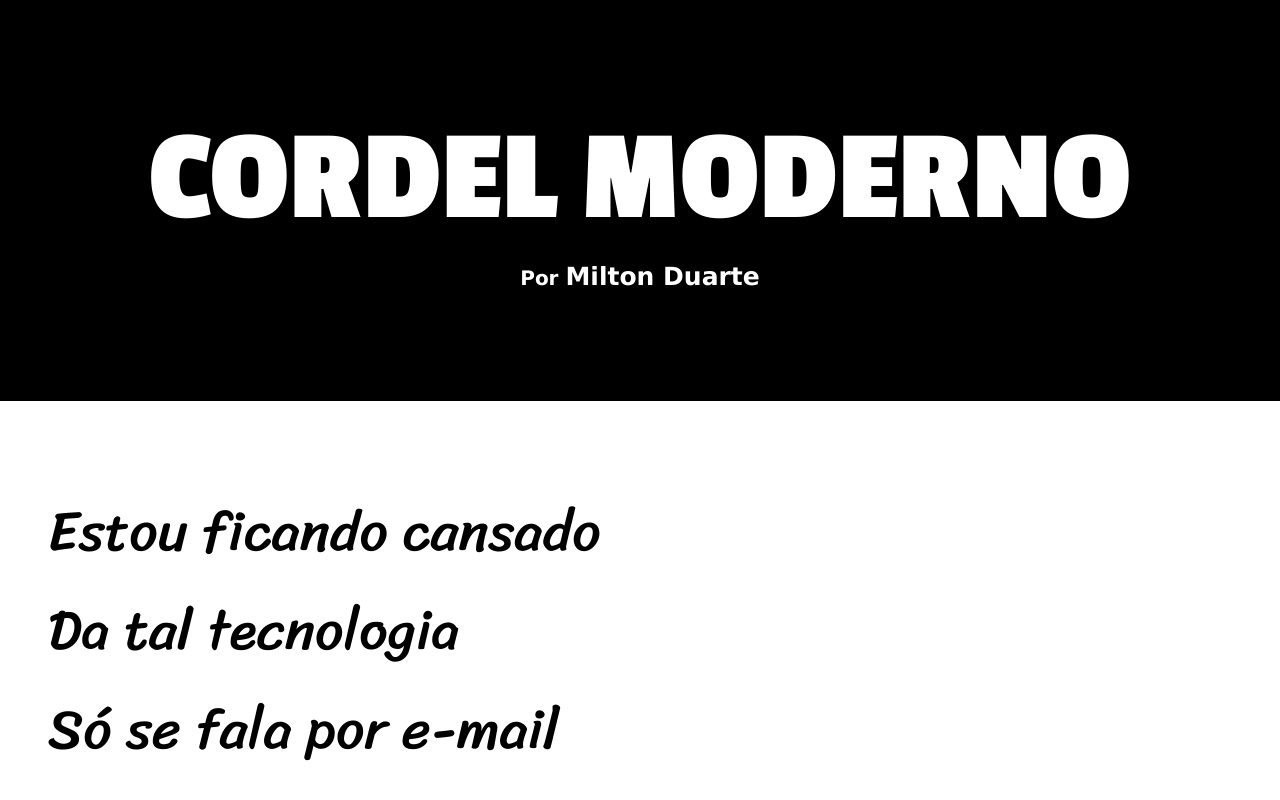
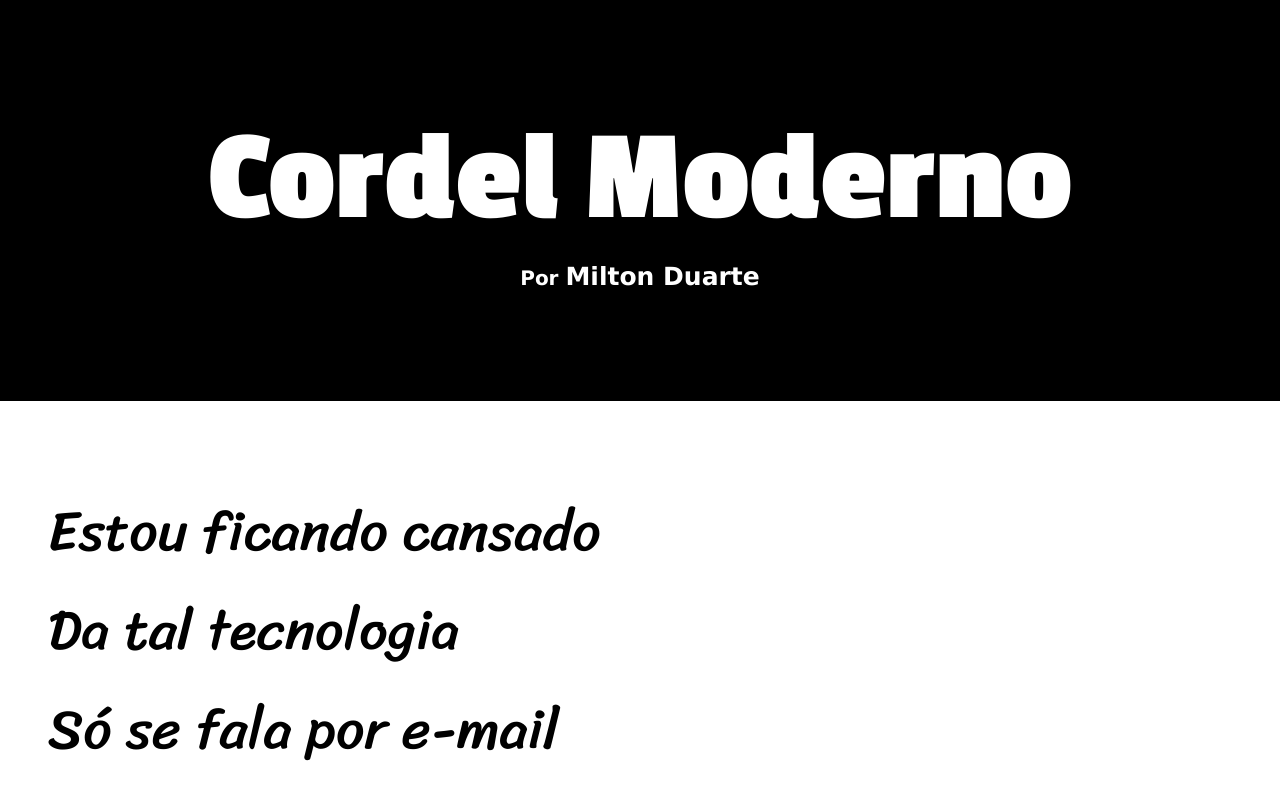
Before and after one commit to Rael-MiBo/Projeto-Cordel, a plain HTML site: page index.html in a window 1280 px wide. Shown: the top 800 px of the page. Drawn offline with Linux system fonts and the light colour scheme.

Commit message:
Update Cordel.css

```diff
--- a/Cordel.css
+++ b/Cordel.css
@@ -17,7 +17,7 @@ header {
 
 h1 {
     font: normal 700 131px 'Passion One', cursive;
-    text-transform: uppercase;
+    text-transform: small-caps;
     margin: 100px 0px 0px 0px;
 }
 
```
